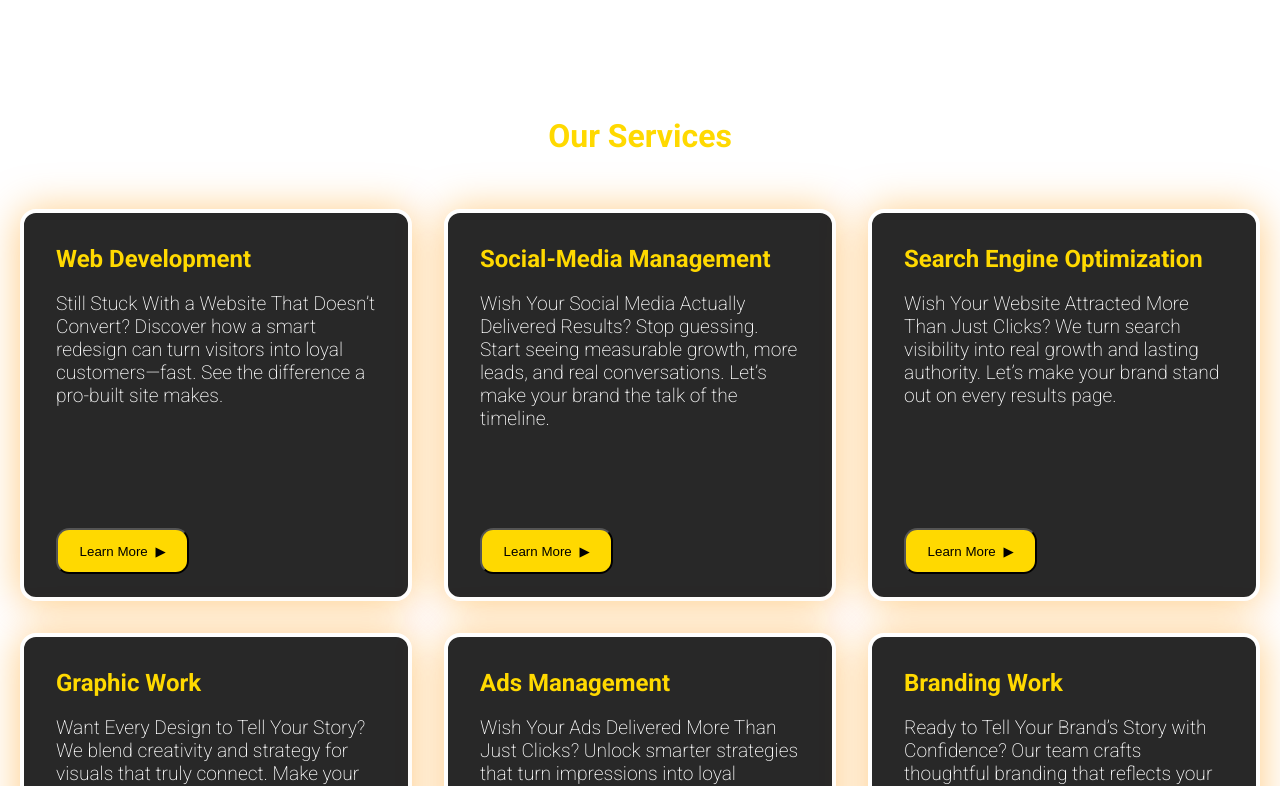
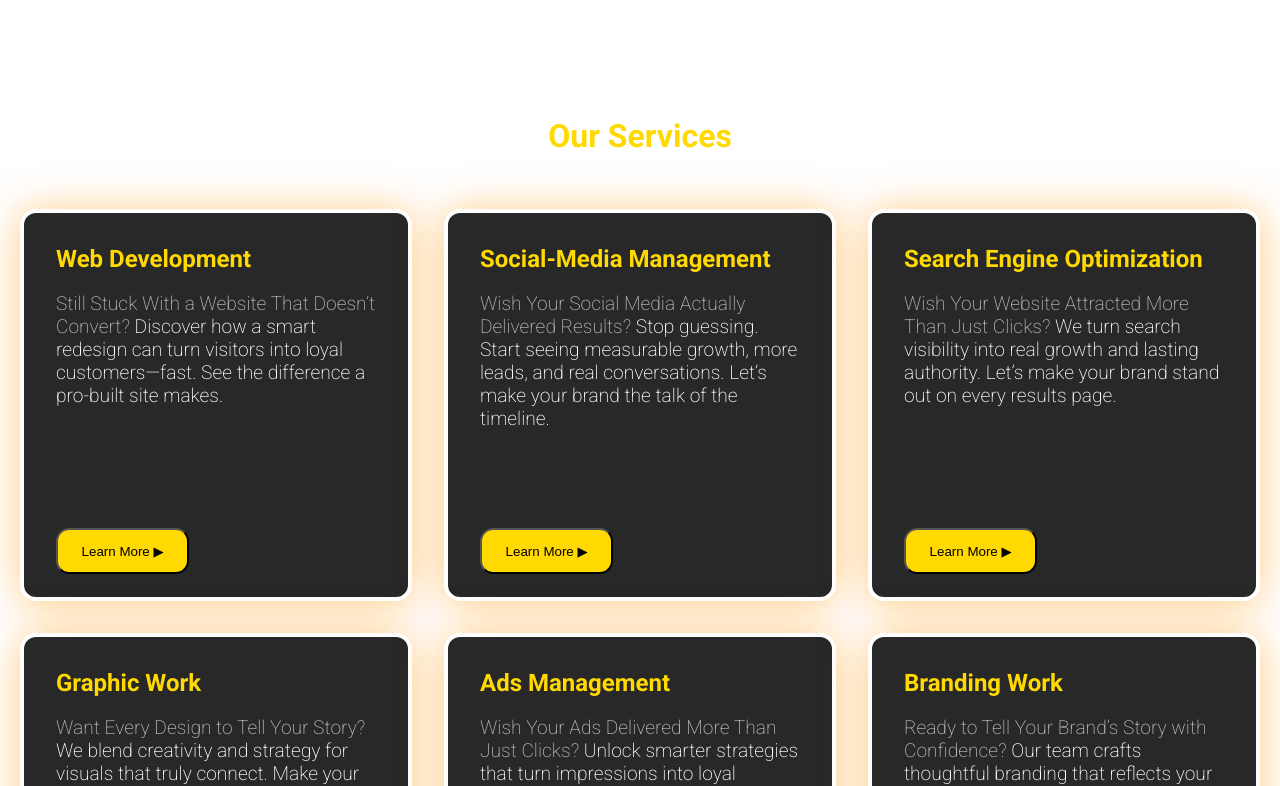
Before and after one commit to KushagraSingh1100/marketing-site, a React (Vite) app: page / in a window 1280 px wide. Shown: the part 2000-2786 px from the top of the page. Built offline with nearby package versions, Linux system fonts and the light colour scheme.

Commit message:
minor changes

```diff
--- a/src/components/HomePage.jsx
+++ b/src/components/HomePage.jsx
@@ -76,9 +76,6 @@ function HomePage() {
           </button>
         </div>
       </div>
-      <div className="vertical-contact">
-        <button>Contact Us</button>
-      </div>
     </div>
   );
 }
--- a/src/components/Services.css
+++ b/src/components/Services.css
@@ -65,6 +65,5 @@
 }
 
 .service span {
-    margin-left: 0.3em;
-    color: black;
+    color: rgb(182, 182, 182);
 }
--- a/src/components/Services.jsx
+++ b/src/components/Services.jsx
@@ -9,80 +9,68 @@ function Services() {
         <div className="service">
           <h2>Web Development</h2>
           <p>
-            Still Stuck With a Website That Doesn’t Convert? Discover how a
-            smart redesign can turn visitors into loyal customers—fast. See the
-            difference a pro-built site makes.
+            <span>Still Stuck With a Website That Doesn’t Convert?</span>{" "}
+            Discover how a smart redesign can turn visitors into loyal
+            customers—fast. See the difference a pro-built site makes.
           </p>
           <Link to="/web">
-            <button>
-              Learn More <span>▶</span>
-            </button>
+            <button>Learn More ▶</button>
           </Link>
         </div>
         <div className="service">
           <h2>Social-Media Management</h2>
           <p>
-            Wish Your Social Media Actually Delivered Results? Stop guessing.
-            Start seeing measurable growth, more leads, and real conversations.
-            Let’s make your brand the talk of the timeline.
+            <span>Wish Your Social Media Actually Delivered Results?</span> Stop
+            guessing. Start seeing measurable growth, more leads, and real
+            conversations. Let’s make your brand the talk of the timeline.
           </p>
           <Link to="/social-media">
-            <button>
-              Learn More <span>▶</span>
-            </button>
+            <button>Learn More ▶</button>
           </Link>
         </div>
         <div className="service">
           <h2>Search Engine Optimization</h2>
           <p>
-            Wish Your Website Attracted More Than Just Clicks? We turn search
-            visibility into real growth and lasting authority. Let’s make your
-            brand stand out on every results page.
+            <span>Wish Your Website Attracted More Than Just Clicks?</span> We
+            turn search visibility into real growth and lasting authority. Let’s
+            make your brand stand out on every results page.
           </p>
           <Link to="/seo">
-            <button>
-              Learn More <span>▶</span>
-            </button>
+            <button>Learn More ▶</button>
           </Link>
         </div>
         <div className="service">
           <h2>Graphic Work</h2>
           <p>
-            Want Every Design to Tell Your Story? We blend creativity and
-            strategy for visuals that truly connect. Make your brand message
-            impossible to ignore.
+            <span>Want Every Design to Tell Your Story?</span> We blend
+            creativity and strategy for visuals that truly connect. Make your
+            brand message impossible to ignore.
           </p>
           <Link to="/graphic">
-            <button>
-              Learn More <span>▶</span>
-            </button>
+            <button>Learn More ▶</button>
           </Link>
         </div>
         <div className="service">
           <h2>Ads Management</h2>
           <p>
-            Wish Your Ads Delivered More Than Just Clicks? Unlock smarter
-            strategies that turn impressions into loyal customers. Let’s make
-            every dollar count.
+            <span>Wish Your Ads Delivered More Than Just Clicks?</span> Unlock
+            smarter strategies that turn impressions into loyal customers. Let’s
+            make every dollar count.
           </p>
           <Link to="/ads">
-            <button>
-              Learn More <span>▶</span>
-            </button>
+            <button>Learn More ▶</button>
           </Link>
         </div>
         <div className="service">
           <h2>Branding Work</h2>
           <p>
-            Ready to Tell Your Brand’s Story with Confidence? Our team crafts
-            thoughtful branding that reflects your values and vision—so you can
-            make a lasting impression. See how a clear identity can elevate your
-            business.
+            <span>Ready to Tell Your Brand’s Story with Confidence?</span> Our
+            team crafts thoughtful branding that reflects your values and
+            vision—so you can make a lasting impression. See how a clear
+            identity can elevate your business.
           </p>
           <Link to="/brand">
-            <button>
-              Learn More <span>▶</span>
-            </button>
+            <button>Learn More ▶</button>
           </Link>
         </div>
       </div>
```
